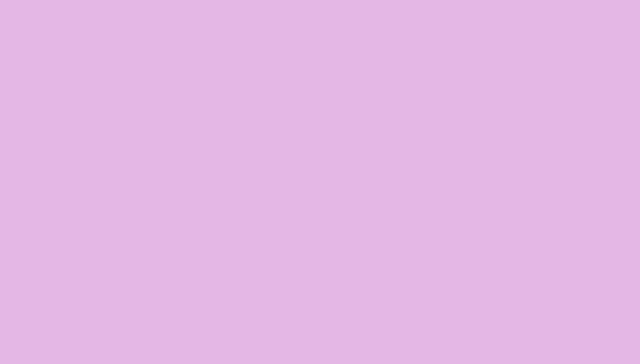
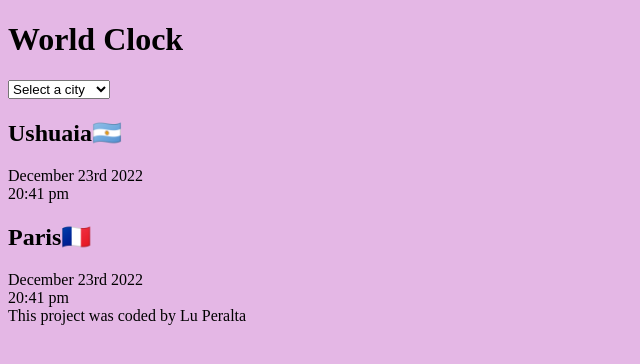
Before and after one commit to luperaltaa/world-clock, a plain HTML site: page index.html in a window 1280 px wide. Shown: the whole page, without its empty margins (0-640 px from the left). Drawn offline with Linux system fonts and the light colour scheme; files whose address does not match are found by name.

Commit message:
Added basic html

```diff
--- a/index.html
+++ b/index.html
@@ -9,6 +9,24 @@
     <link rel="stylesheet" href="src/style.css" />
   </head>
   <body>
+    <div class="container">
+      <h1>World Clock</h1>
+      <select>
+        <option value="">Select a city</option>
+        <option value="">London</option>
+        <option value="">New York</option>
+        <option value="">Buenos Aires</option>
+      </select>
+      <div class="city">
+        <h2>Ushuaia🇦🇷</h2>
+        <div class="date">December 23rd 2022</div>
+        <div class="time">20:41 pm</div>
+        <h2>Paris🇫🇷</h2>
+        <div class="date">December 23rd 2022</div>
+        <div class="time">20:41 pm</div>
+      </div>
+    </div>
+    <footer>This project was coded by Lu Peralta</footer>
     <script src="scr/index.js"></script>
   </body>
 </html>
```
